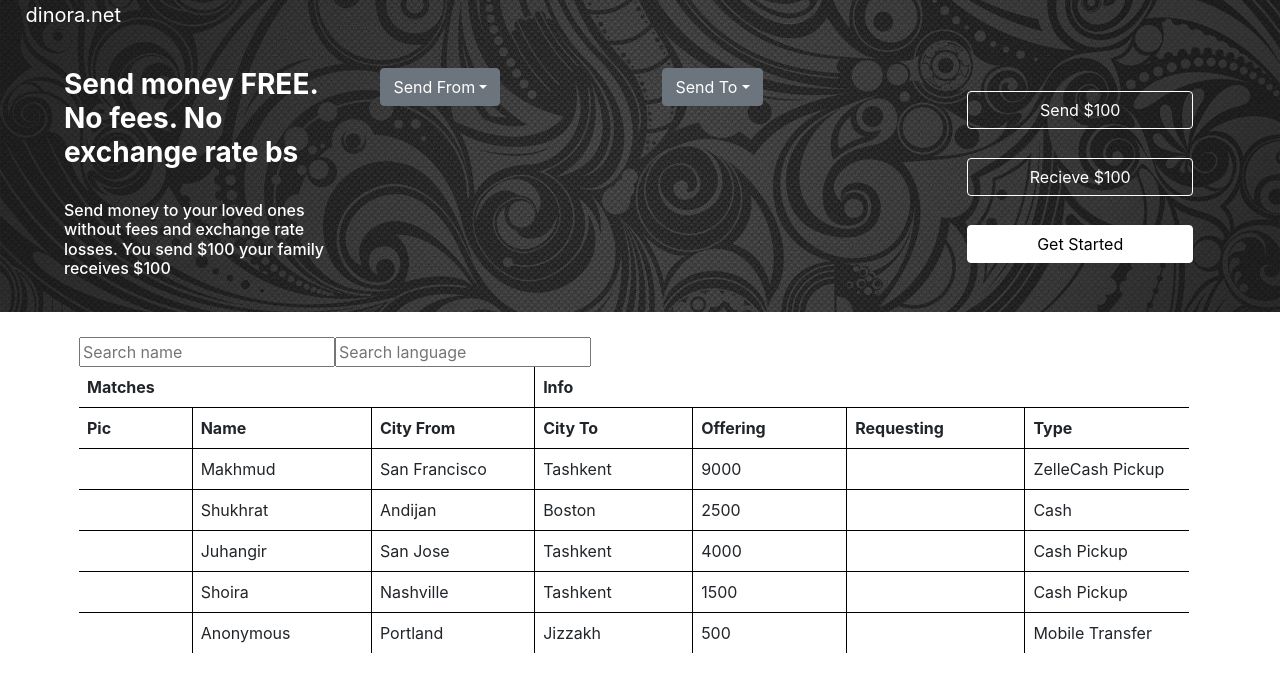
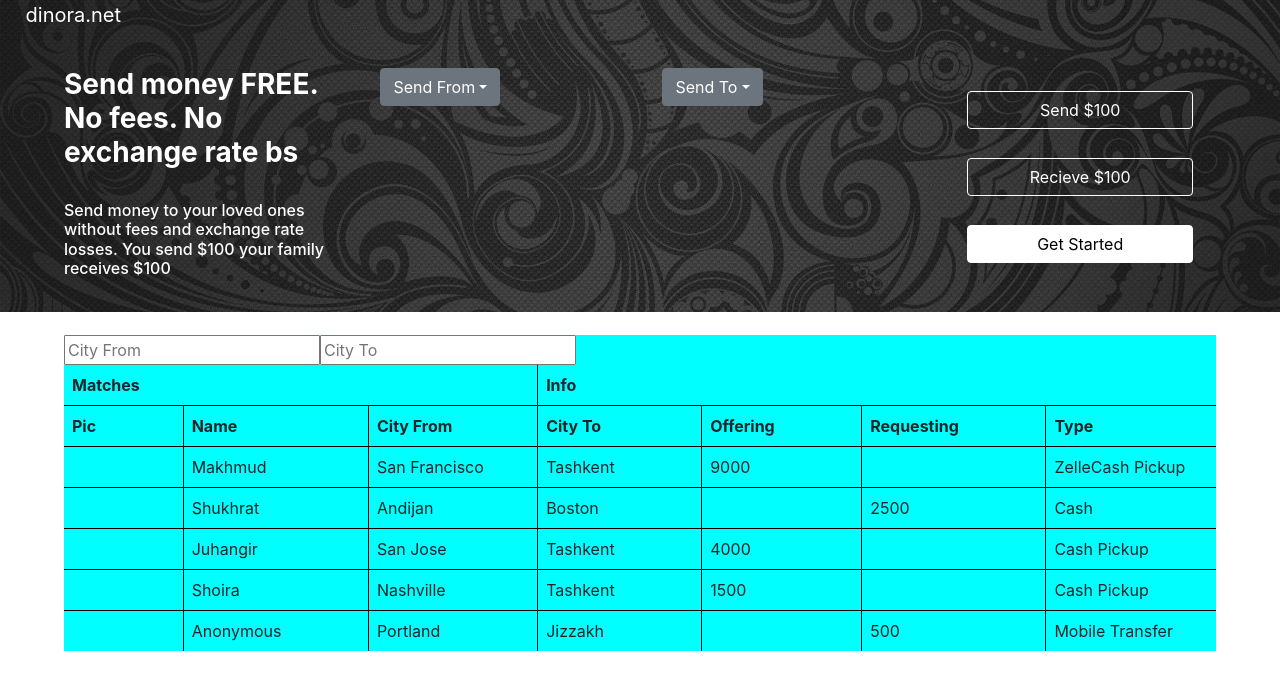
Before and after one commit to aziz158/Dinora.net, a React (Create React App) app in the folder dinora-net/: page / in a window 1280 px wide. Shown: the top 692 px of the page. Built offline with nearby package versions, Linux system fonts and the light colour scheme.

Commit message:
Fixed some bugs to make app work

```diff
--- a/dinora-net/src/components/Body.css
+++ b/dinora-net/src/components/Body.css
@@ -1,11 +1,11 @@
-.container{
-  margin-left: 5%;
-  margin-right: 5%;
-  margin-top: 2%;
-  padding-bottom: 5%;
+.body-container{
+  display: flexbox;
+  height: fit-content;
 }
 
 .body{
+  background-color: aqua;
+  margin-top: 2%;
   width: 100%;
-  height: 100%;
+  height: fit-content;
 }
--- a/dinora-net/src/components/Body.js
+++ b/dinora-net/src/components/Body.js
@@ -80,8 +80,8 @@ function Body() {
 
 
   return (
-    <div className="container">
-      <div className="Body">
+    <div className="body-container">
+      <div className="body">
         <Table columns={columns} data={data} />
       </div>
     </div>
--- a/dinora-net/src/components/Table.css
+++ b/dinora-net/src/components/Table.css
@@ -0,0 +1,3 @@
+.top-table-container{
+
+}
--- a/dinora-net/src/components/Table.js
+++ b/dinora-net/src/components/Table.js
@@ -68,14 +68,14 @@ export default function Table({ columns, data }) {
     // Update the state when input changes
     const handleFilterChange = e => {
     const value = e.target.value || undefined;
-    setFilter("show.name", value);
+    setFilter("entry.cityfrom", value);
     // Update the show.name filter. Now our table will filter and show only the rows which have a matching value
     setFilterInput(value);
     };
 
     const handleFilterChangeLang = e => {
         const value = e.target.value || undefined;
-        setFilter("show.language", value);
+        setFilter("entry.cityto", value);
         // Update the show.name filter. Now our table will filter and show only the rows which have a matching value
         setFilterInput2(value);
     };
@@ -101,18 +101,24 @@ export default function Table({ columns, data }) {
   */
   return (
     <>
+        <div className='upper-half-container'>
+          <div className='top-table-container'>
 
+          </div>
+          <div className='search-boxes-container'>
             <input
             value={filterInput}
             onChange={handleFilterChange}
-        placeholder={"Search name"}
+            placeholder={"City From"}
             />
             <input
             value={filterInput2}
             onChange={handleFilterChangeLang}
-        placeholder={"Search language"}
+            placeholder={"City To"}
             />
-
+          </div>
+        </div>
+        <div className='lower-half-container'>
           <Styles>
               <table {...getTableProps()}>
               <thead>
@@ -138,6 +144,7 @@ export default function Table({ columns, data }) {
               </tbody>
               </table>
           </Styles>
+        </div>
     </>
   );
 }
--- a/dinora-net/src/components/TempServer.json
+++ b/dinora-net/src/components/TempServer.json
@@ -24,8 +24,8 @@
         "type": [
           "Cash"
         ],
-        "money1": 2500,
-        "money2": null
+        "money1": null,
+        "money2": 2500
       }
     },
     {
@@ -66,8 +66,8 @@
         "type": [
           "Mobile Transfer"
         ],
-        "money1": 500,
-        "money2": null
+        "money1": null,
+        "money2": 500
       }
     }
   ]
```
Lines whose indentation alone changed are shown as unchanged.
